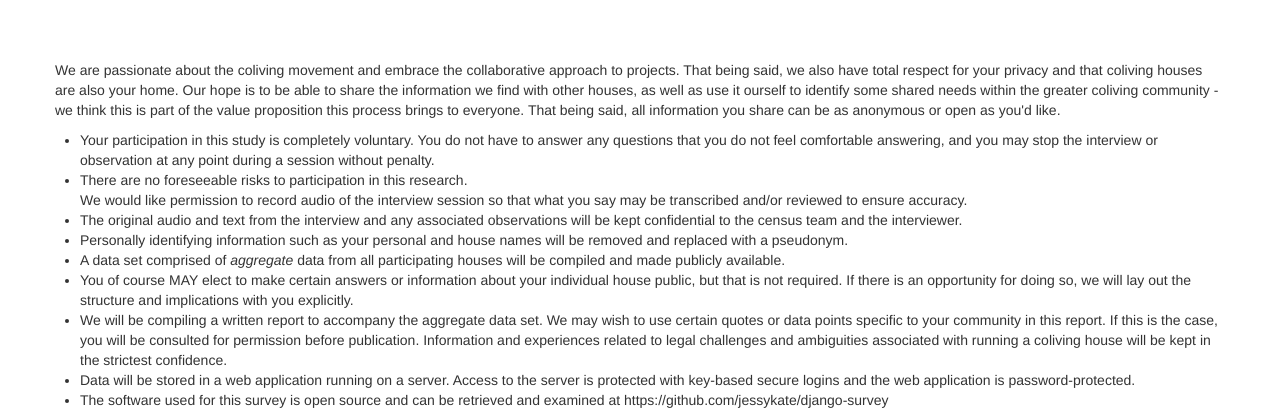
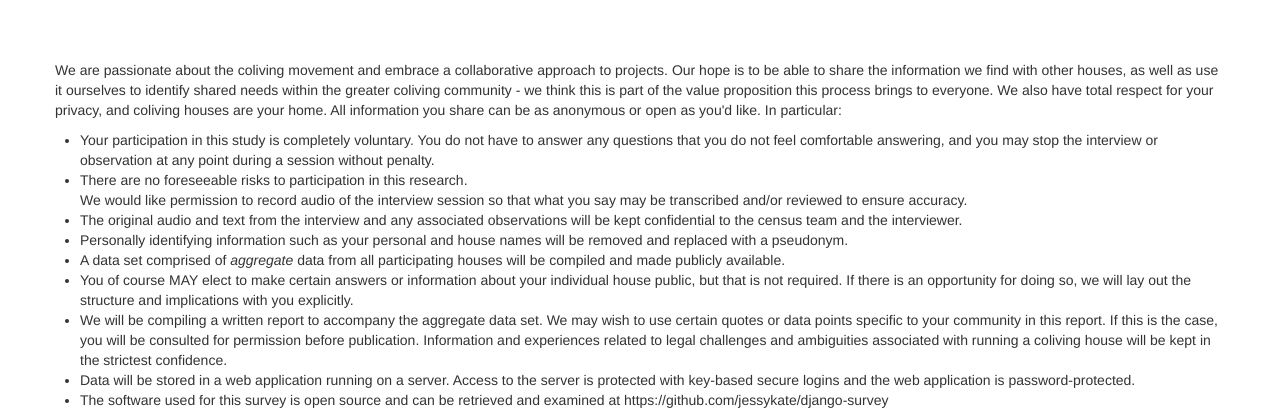
Before and after one commit to jessykate/django-survey, a Django app: page /privacy/ in a window 1280 px wide. Shown: the top 420 px of the page. Run offline with Django 3.2, Linux system fonts and the light colour scheme; parts of the project's set-up code (start-up, migrations or seed data) failed here and were passed over; some libraries are stand-ins or nearby versions.

Commit message:
wording tweaks

```diff
--- a/templates/privacy.html
+++ b/templates/privacy.html
@@ -2,7 +2,7 @@
 
 {% block body %}
 
-<p>We are passionate about the coliving movement and embrace the collaborative approach to projects. That being said, we also have total respect for your privacy and that coliving houses are also your home.  Our hope is to be able to share the information we find with other houses, as well as use it ourself to identify some shared needs within the greater coliving community - we think this is part of the value proposition this process brings to everyone. That being said, all information you share can be as anonymous or open as you'd like.</p>
+<p>We are passionate about the coliving movement and embrace a collaborative approach to projects. Our hope is to be able to share the information we find with other houses, as well as use it ourselves to identify shared needs within the greater coliving community - we think this is part of the value proposition this process brings to everyone. We also have total respect for your privacy, and coliving houses are your home. All information you share can be as anonymous or open as you'd like. In particular:</p>
 
 <ul>
 <li>Your participation in this study is completely voluntary. You do not have to answer any questions that you do not feel comfortable answering, and you may stop the interview or observation at any point during a session without penalty.</li>
```
